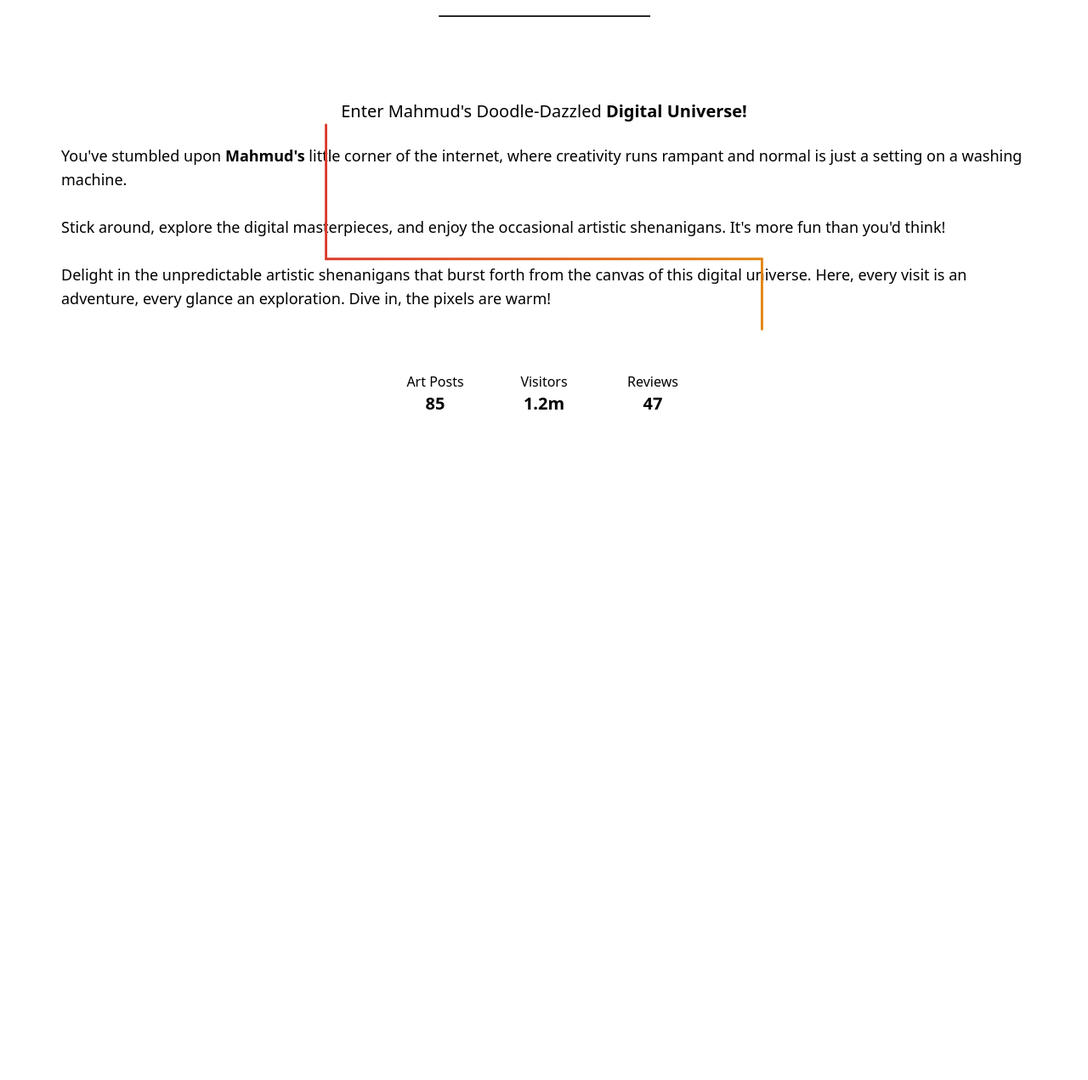
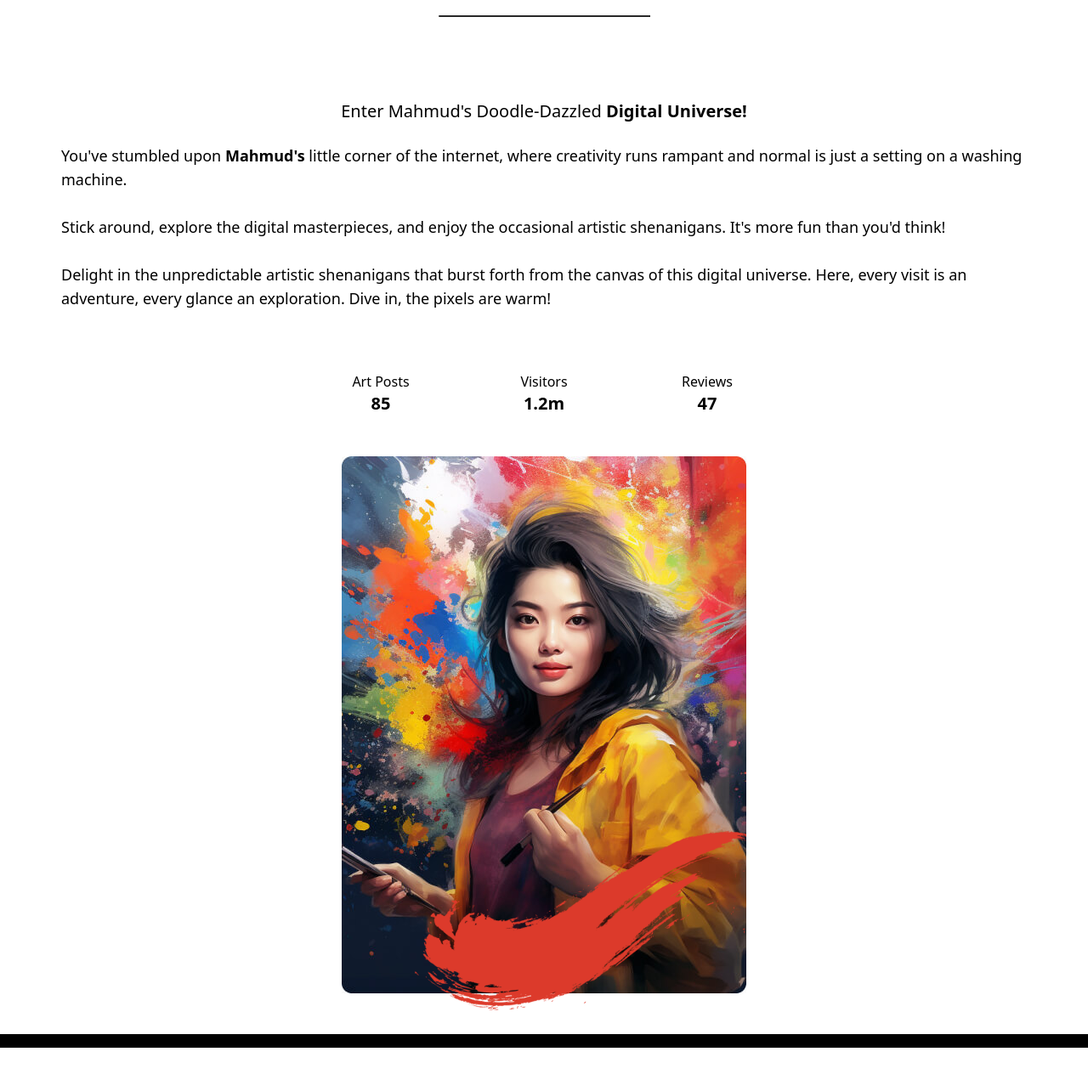
Before and after one commit to Mahmud-Alam/astro-artfolio-website, an Astro site: page / in a window 1280 px wide. Shown: the part 101-1372 px from the top of the page at 85% size. Before the commit the page ends 800 px from the top, so only its background shows below. Built offline with nearby package versions, Linux system fonts and the light colour scheme; Astro itself is replaced by a stand-in of ours.

Commit message:
change svg stroke path and changes

```diff
--- a/src/components/Intro.astro
+++ b/src/components/Intro.astro
@@ -5,21 +5,7 @@
     >
   </h1>
   <div class="relative">
-    <svg
-      class="absolute h-full w-full overflow-visible"
-      width="540"
-      height="255"
-      viewBox="0 0 540 255"
-      fill="none"
-      xmlns="http://www.w3.org/2000/svg"
-    >
-      <path
-        d="M538 253.5V167H2L2 2"
-        stroke="url(#gradient)"
-        stroke-width="3"
-        id="border-path"
-        fill="none"
-        stroke-linecap="round"></path>
+    <svg class="absolute h-full w-full overflow-visible">
       <defs>
         <linearGradient id="gradient" x1="0%" y1="0%" x2="100%" y2="0%">
           <stop offset="0%" style={{ stopColor: "#DC3A2B", stopOpacity: 1 }}
@@ -28,6 +14,11 @@
           ></stop>
         </linearGradient>
       </defs>
+      <path
+        id="border-path"
+        fill="none"
+        stroke="url(#gradient)"
+        stroke-width="4"></path>
     </svg>
     <p id="anim-p" class="p-6 text-lg">
       You've stumbled upon <span class="font-bold text-primary">Mahmud's</span> little
@@ -43,7 +34,7 @@
       an exploration. Dive in, the pixels are warm!
     </p>
   </div>
-  <div class="flex justify-center pt-12 text-center">
+  <div class="flex justify-center pt-12 mb-12 text-center xl:gap-16">
     <div class="w-32">
       <h2>Art Posts</h2>
       <p class="text-xl font-bold">85</p>
@@ -57,4 +48,13 @@
       <p class="text-xl font-bold">47</p>
     </div>
   </div>
+
+  <div class="relative">
+    <img class="h-full" src="/main-portrait.jpg" alt="Portrait Art" />
+    <div class="absolute bottom-0 right-0 translate-y-1/4">
+      <img src="/paint.png" alt="Paint" />
+    </div>
+  </div>
 </div>
+
+<div class="mt-12 h-4 w-full bg-black"></div>
```
